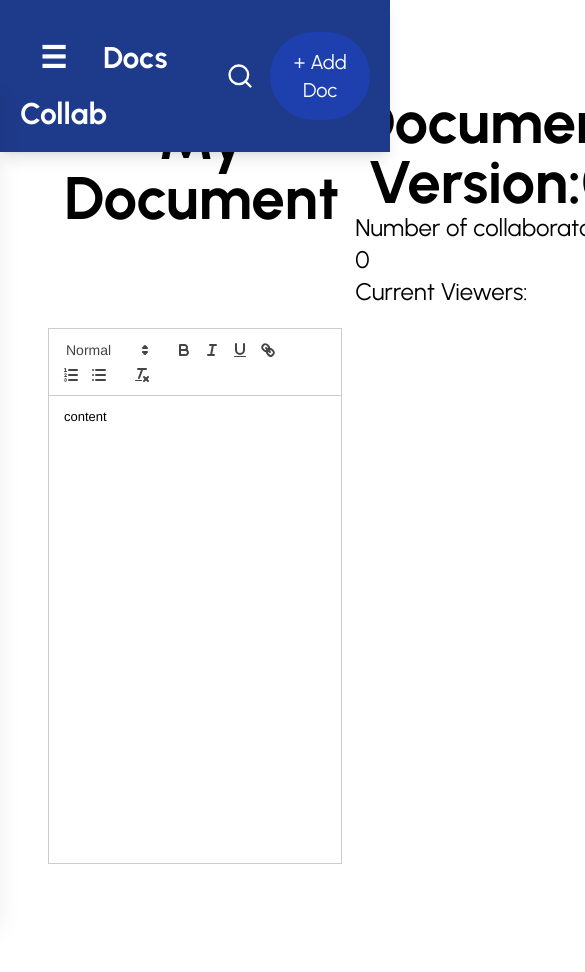
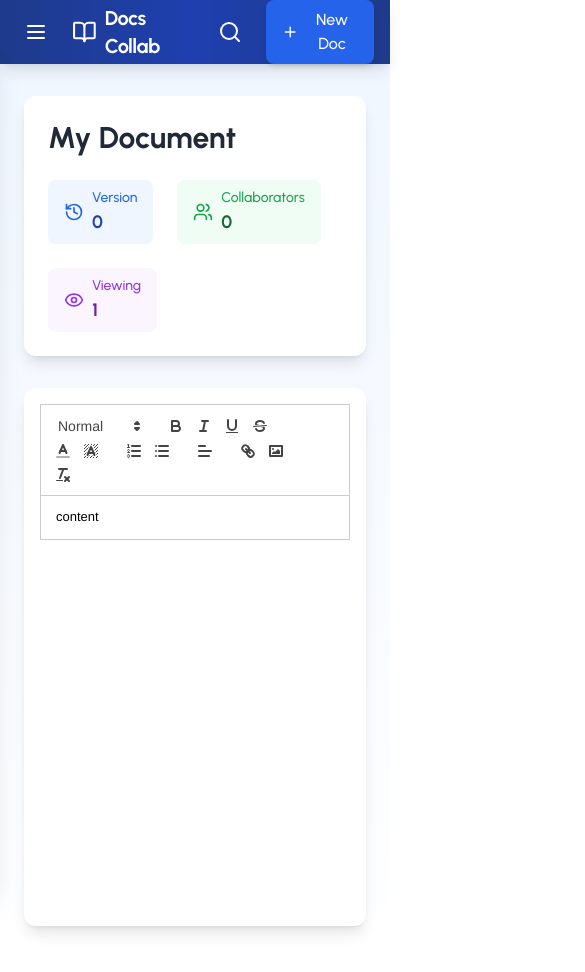
Before and after one commit to CTZNpk/docsCollab, a React (Vite) app in the folder frontend/: page / in a window 390 px wide. Shown: the top 972 px of the page, 585 px wide, since content can reach past the window. Before the commit the page ends 864 px from the top, so only its background shows below. Built offline with nearby package versions, Linux system fonts and the light colour scheme; no server answers.

Commit message:
Design Change

```diff
--- a/frontend/src/api/documentService.js
+++ b/frontend/src/api/documentService.js
@@ -14,6 +14,11 @@ export const createDocument = async (title) => {
 };
 
 export const getMyDocuments = async () => {
+  const response = await apiClient.get("/get-my-docs", { protected: true });
+  return response.data;
+};
+
+export const getMyCollaborations = async () => {
   const response = await apiClient.get("/get-my-docs", { protected: true });
   return response.data;
 };
--- a/frontend/src/components/DocumentEditor.jsx
+++ b/frontend/src/components/DocumentEditor.jsx
@@ -2,18 +2,12 @@ import React, { useState, useEffect } from "react";
 import ReactQuill from "react-quill";
 import "react-quill/dist/quill.snow.css";
 import documentStore from "../store/documentStore";
+import { Users, Eye, History } from "lucide-react";
 
 function DocumentEditor() {
   const [value, setValue] = useState("");
-  // const { socket, sendMessage } = useSocket();
-  const {
-    // documentId,
-    content,
-    title,
-    setContent,
-    version,
-    number_of_collaborators,
-  } = documentStore();
+  const { content, title, setContent, version, number_of_collaborators } =
+    documentStore();
 
   useEffect(() => {
     setValue(content);
@@ -24,37 +18,76 @@ function DocumentEditor() {
     setValue(content);
   };
 
-  // useEffect(() => {
-  //   if (!socket) return;
-  //
-  //   socket.on("message", (data) => {
-  //     console.log(data);
-  //   });
-  //   return () => {
-  //     socket.off("message");
-  //   };
-  // }, [socket]);
+  return (
+    <div className="pt-[72px] min-h-screen bg-gradient-to-b from-blue-50 to-white">
+      <div className="max-w-[1400px] mx-auto p-6">
+        {/* Header Section */}
+        <div className="mb-8 bg-white rounded-xl shadow-lg p-6">
+          <div className="flex flex-col lg:flex-row justify-between items-start lg:items-center gap-6">
+            {/* Document Title */}
+            <div className="flex-1">
+              <h1 className="text-3xl lg:text-4xl font-bold text-gray-800 break-words">
+                {title}
+              </h1>
+            </div>
 
-  return (
-    <div className="pt-[92px] p-12 h-screen w-screen flex flex-col ">
-      <div className="flex justify-between">
-        <h1 className="text-center text-6xl p-4 font-bold">{title}</h1>
-        <div className="flex flex-col">
-          <h1 className="text-center text-6xl font-bold">
-            Document Version:{version}
-          </h1>
-          <p className="text-2xl">
-            Number of collaborators: {number_of_collaborators}
-          </p>
-          <p className="text-2xl">Current Viewers: </p>
+            {/* Document Stats */}
+            <div className="flex flex-wrap gap-6">
+              {/* Version Badge */}
+              <div className="flex items-center gap-2 bg-blue-50 px-4 py-2 rounded-lg">
+                <History className="text-blue-600 w-5 h-5" />
+                <div>
+                  <p className="text-sm text-blue-600 font-medium">Version</p>
+                  <p className="text-lg font-bold text-blue-800">{version}</p>
+                </div>
+              </div>
+
+              {/* Collaborators Badge */}
+              <div className="flex items-center gap-2 bg-green-50 px-4 py-2 rounded-lg">
+                <Users className="text-green-600 w-5 h-5" />
+                <div>
+                  <p className="text-sm text-green-600 font-medium">
+                    Collaborators
+                  </p>
+                  <p className="text-lg font-bold text-green-800">
+                    {number_of_collaborators}
+                  </p>
+                </div>
+              </div>
+
+              {/* Current Viewers Badge */}
+              <div className="flex items-center gap-2 bg-purple-50 px-4 py-2 rounded-lg">
+                <Eye className="text-purple-600 w-5 h-5" />
+                <div>
+                  <p className="text-sm text-purple-600 font-medium">Viewing</p>
+                  <p className="text-lg font-bold text-purple-800">1</p>
+                </div>
+              </div>
+            </div>
+          </div>
+        </div>
+
+        {/* Editor Section */}
+        <div className="bg-white rounded-xl shadow-lg p-4 mb-8">
+          <ReactQuill
+            value={value}
+            onChange={handleChange}
+            theme="snow"
+            className="min-h-[60vh] bg-white rounded-lg"
+            modules={{
+              toolbar: [
+                [{ header: [1, 2, 3, false] }],
+                ["bold", "italic", "underline", "strike"],
+                [{ color: [] }, { background: [] }],
+                [{ list: "ordered" }, { list: "bullet" }],
+                [{ align: [] }],
+                ["link", "image"],
+                ["clean"],
+              ],
+            }}
+          />
         </div>
       </div>
-      <ReactQuill
-        value={value}
-        onChange={handleChange}
-        theme="snow"
-        className="flex-1 mt-5"
-      />
     </div>
   );
 }
--- a/frontend/src/components/Navbar.jsx
+++ b/frontend/src/components/Navbar.jsx
@@ -1,5 +1,5 @@
 import { useState } from "react";
-import { Search, Menu, X } from "lucide-react";
+import { Search, Menu, X, Plus, BookOpen } from "lucide-react";
 import useDocs from "../hooks/useDocs";
 import SearchResults from "./SearchResults";
 
@@ -22,8 +22,6 @@ export default function Navbar({ toggleDrawer }) {
       setShowResults(false);
       return;
     }
-
-    // Get all docs and filter them
     const allDocs = await getDocs();
     const filtered = allDocs.filter((doc) =>
       doc.Title.toLowerCase().includes(query.toLowerCase()),
@@ -39,38 +37,98 @@ export default function Navbar({ toggleDrawer }) {
   };
 
   return (
-    <nav className="fixed w-full bg-blue-900 p-5 shadow-lg z-50">
-      <div className="container mx-auto flex justify-between items-center">
-        <div className="text-white text-3xl font-bold">
-          <button onClick={toggleDrawer} className="mr-4 text-white p-5">
-            ☰
+    <nav className="fixed w-full bg-gradient-to-r from-blue-900 via-blue-800 to-blue-900 shadow-lg z-50">
+      <div className="container mx-auto px-4">
+        <div className="flex justify-between items-center h-16">
+          {/* Left Section */}
+          <div className="flex items-center space-x-4">
+            <button
+              onClick={toggleDrawer}
+              className="p-2 hover:bg-blue-700 rounded-lg transition-colors duration-200"
+            >
+              <Menu className="text-white w-6 h-6" />
             </button>
-          <a href="#">Docs Collab</a>
+            <div className="flex items-center space-x-2">
+              <BookOpen className="text-white w-7 h-7" />
+              <a
+                href="#"
+                className="text-white text-xl font-bold tracking-tight"
+              >
+                Docs Collab
+              </a>
             </div>
-        <div className="flex gap-4">
-          <div className="hidden md:flex items-center bg-white rounded-lg p-2 relative">
+          </div>
+
+          {/* Right Section */}
+          <div className="flex items-center space-x-4">
+            <div className="hidden md:flex items-center">
+              <div className="relative">
+                <div className="relative flex items-center">
+                  <input
+                    type="text"
+                    placeholder="Search documents..."
+                    value={searchQuery}
+                    onChange={(e) => handleSearch(e.target.value)}
+                    className="w-64 px-4 py-2 rounded-lg bg-blue-800/50 text-white placeholder-blue-300
+                      border border-blue-700 focus:outline-none focus:ring-2 focus:ring-blue-500
+                      transition-all duration-200"
+                  />
+                  <Search className="absolute right-3 text-blue-300 w-5 h-5" />
+                </div>
+                {showResults && (
+                  <div className="absolute w-full mt-2">
                     <SearchResults currentDocId={1} />
                   </div>
+                )}
+              </div>
+            </div>
+
             <button
-            className="md:hidden text-white"
+              className="md:hidden p-2 hover:bg-blue-700 rounded-lg transition-colors duration-200"
               onClick={() => setIsOpen(!isOpen)}
             >
-            {isOpen ? <X size={28} /> : <Search size={28} />}
+              {isOpen ? (
+                <X className="text-white w-6 h-6" />
+              ) : (
+                <Search className="text-white w-6 h-6" />
+              )}
             </button>
+
             <button
-            className="p-4 bg-blue-800 text-white rounded-full
-            text-xl hover:bg-blue-600"
+              className="flex items-center space-x-2 px-4 py-2 bg-blue-600 hover:bg-blue-500
+                text-white rounded-lg transition-all duration-200 shadow-md hover:shadow-lg
+                transform hover:-translate-y-0.5"
               onClick={onAddDoc}
             >
-            + Add Doc
+              <Plus className="w-5 h-5" />
+              <span className="font-medium">New Doc</span>
             </button>
           </div>
         </div>
+
+        {/* Mobile Search */}
         {isOpen && (
-        <div className="md:hidden bg-blue-900 p-4 mt-2 relative">
+          <div className="md:hidden p-4 border-t border-blue-700">
+            <div className="relative">
+              <input
+                type="text"
+                placeholder="Search documents..."
+                value={searchQuery}
+                onChange={(e) => handleSearch(e.target.value)}
+                className="w-full px-4 py-2 rounded-lg bg-blue-800/50 text-white
+                  placeholder-blue-300 border border-blue-700 focus:outline-none
+                  focus:ring-2 focus:ring-blue-500"
+              />
+              <Search className="absolute right-3 top-2.5 text-blue-300 w-5 h-5" />
+            </div>
+            {showResults && (
+              <div className="mt-2">
                 <SearchResults currentDocId={1} />
               </div>
             )}
+          </div>
+        )}
+      </div>
     </nav>
   );
 }
--- a/frontend/src/hooks/useDocs.js
+++ b/frontend/src/hooks/useDocs.js
@@ -1,6 +1,7 @@
 import {
   createDocument,
   getDocumentFromId,
+  getMyCollaborations,
   getMyDocuments,
 } from "../api/documentService";
 import documentStore from "../store/documentStore";
@@ -9,6 +10,16 @@ const useDocs = () => {
   const getDocs = async () => {
     try {
       const data = await getMyDocuments();
+      return data;
+    } catch (e) {
+      console.log(e);
+      return [];
+    }
+  };
+
+  const getDocCollabs = async () => {
+    try {
+      const data = await getMyCollaborations();
       return data;
     } catch (e) {
       console.log(e);
@@ -36,7 +47,7 @@ const useDocs = () => {
     }
   };
 
-  return { getDocs, createDoc, getDocFromId };
+  return { getDocs, createDoc, getDocFromId, getDocCollabs };
 };
 
 export default useDocs;
```
Also changed, not shown: frontend/src/components/Drawer.jsx (+70 -25 lines). Lines whose indentation alone changed are shown as unchanged.
